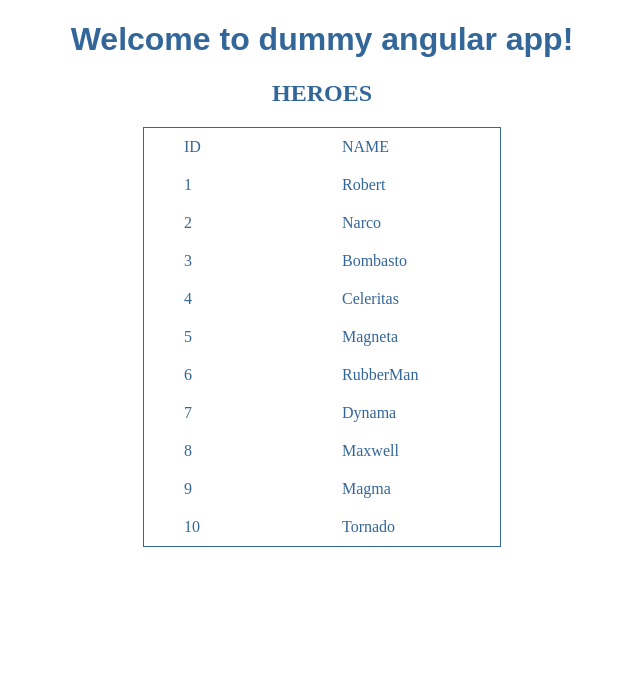
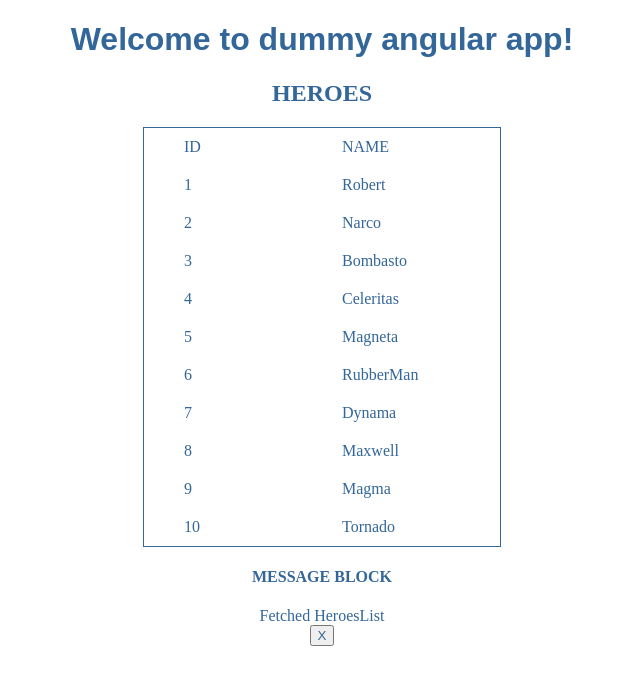
Before and after one commit to dalalayan1/angular-dummy-app, an Angular app: page / in a window 1280 px wide. Shown: the top 684 px of the page, without its empty margins (318-958 px from the left). Built offline with nearby package versions, Linux system fonts and the light colour scheme.

Commit message:
added message component and message service for displaying messages

```diff
--- a/src/app/app.component.html
+++ b/src/app/app.component.html
@@ -4,4 +4,5 @@
     Welcome to {{ title }}!
   </h1>
   <app-heroes></app-heroes>
+  <app-messages></app-messages>
 </div>
--- a/src/app/app.module.ts
+++ b/src/app/app.module.ts
@@ -5,12 +5,14 @@ import { NgModule } from '@angular/core';
 import { AppComponent } from './app.component';
 import { HeroesComponent } from './heroes/heroes.component';
 import { HeroDetailComponent } from './hero-detail/hero-detail.component';
+import { MessagesComponent } from './messages/messages.component';
 
 @NgModule({
   declarations: [
     AppComponent,
     HeroesComponent,
-    HeroDetailComponent
+    HeroDetailComponent,
+    MessagesComponent
   ],
   imports: [
     BrowserModule,
--- a/src/app/hero.service.ts
+++ b/src/app/hero.service.ts
@@ -2,6 +2,7 @@ import { Injectable } from '@angular/core';
 import { Observable, of } from 'rxjs';
 import Hero from './hero';
 import { HeroesList } from './heroes-list';
+import MessageService from './message.service';
 
 @Injectable({
   providedIn: 'root'
@@ -9,8 +10,9 @@ import { HeroesList } from './heroes-list';
 export default class HeroService {
 
   getHeroes(): Observable<Hero[]> {
+    this.messageService.addMessage('Fetched HeroesList');
     return of(HeroesList);
   }
 
-  constructor() { }
+  constructor(private messageService: MessageService) { }
 }
--- /dev/null
+++ b/src/app/message.service.ts
@@ -0,0 +1,19 @@
+import { Injectable } from '@angular/core';
+
+@Injectable({
+  providedIn: 'root'
+})
+export default class MessageService {
+
+  messages: string[] = [];
+
+  addMessage(message: string): void {
+    this.messages.push(message);
+  }
+
+  clearMessages(): void {
+    this.messages = [];
+  }
+
+  constructor() { }
+}
--- /dev/null
+++ b/src/app/messages/messages.component.html
@@ -0,0 +1,7 @@
+<div *ngIf="messageService.messages.length">
+  <h4>MESSAGE BLOCK</h4>
+  <div *ngFor="let msg of messageService.messages">
+    {{msg}}
+  </div>
+  <button (click)="messageService.clearMessages()">X</button>
+</div>
--- /dev/null
+++ b/src/app/messages/messages.component.ts
@@ -0,0 +1,19 @@
+import { Component, OnInit } from '@angular/core';
+import MessageService from '../message.service';
+
+@Component({
+  selector: 'app-messages',
+  templateUrl: './messages.component.html',
+  styleUrls: ['./messages.component.css']
+})
+export class MessagesComponent implements OnInit {
+
+  messagesArray: string[] = [];
+
+  constructor(public messageService: MessageService) { }
+
+
+  ngOnInit() {
+  }
+
+}
```
Also changed, not shown: src/app/messages/messages.component.css (added), 2 other files (tests, documents, lock files or other folders).
